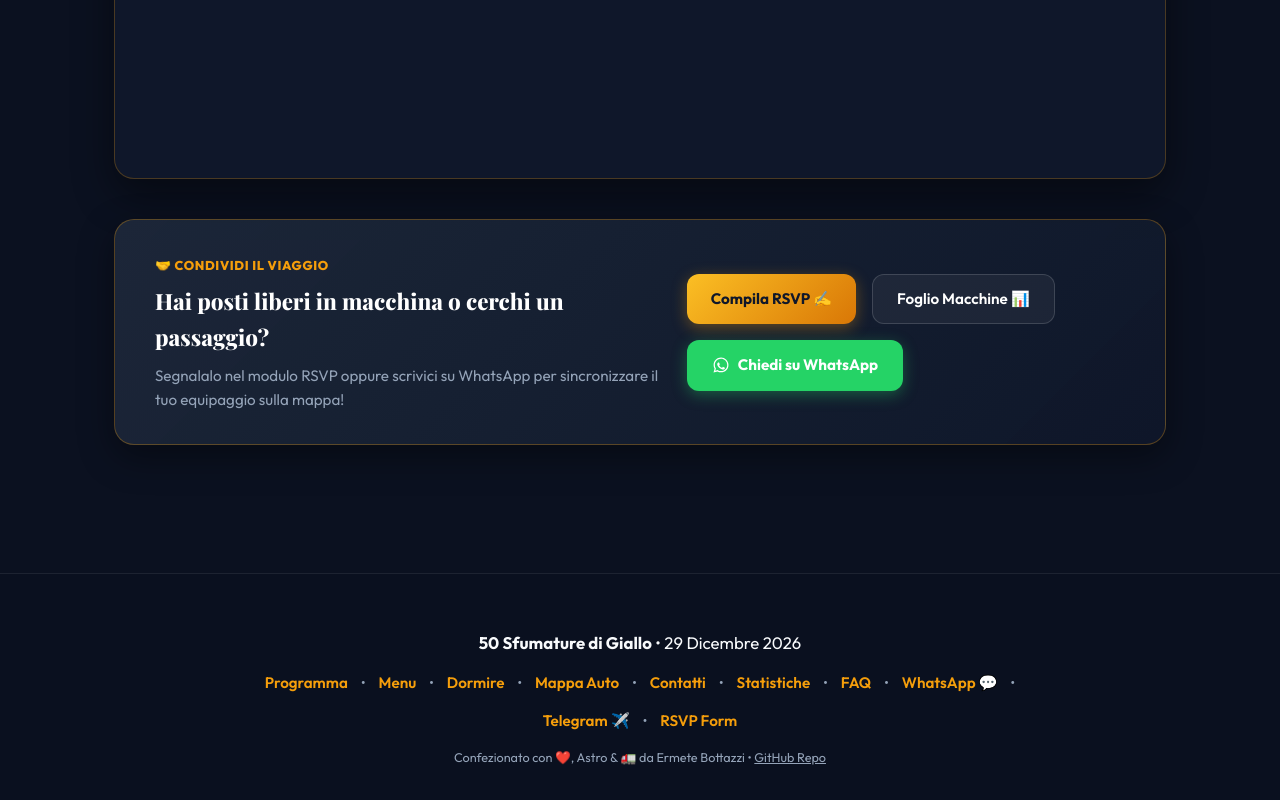
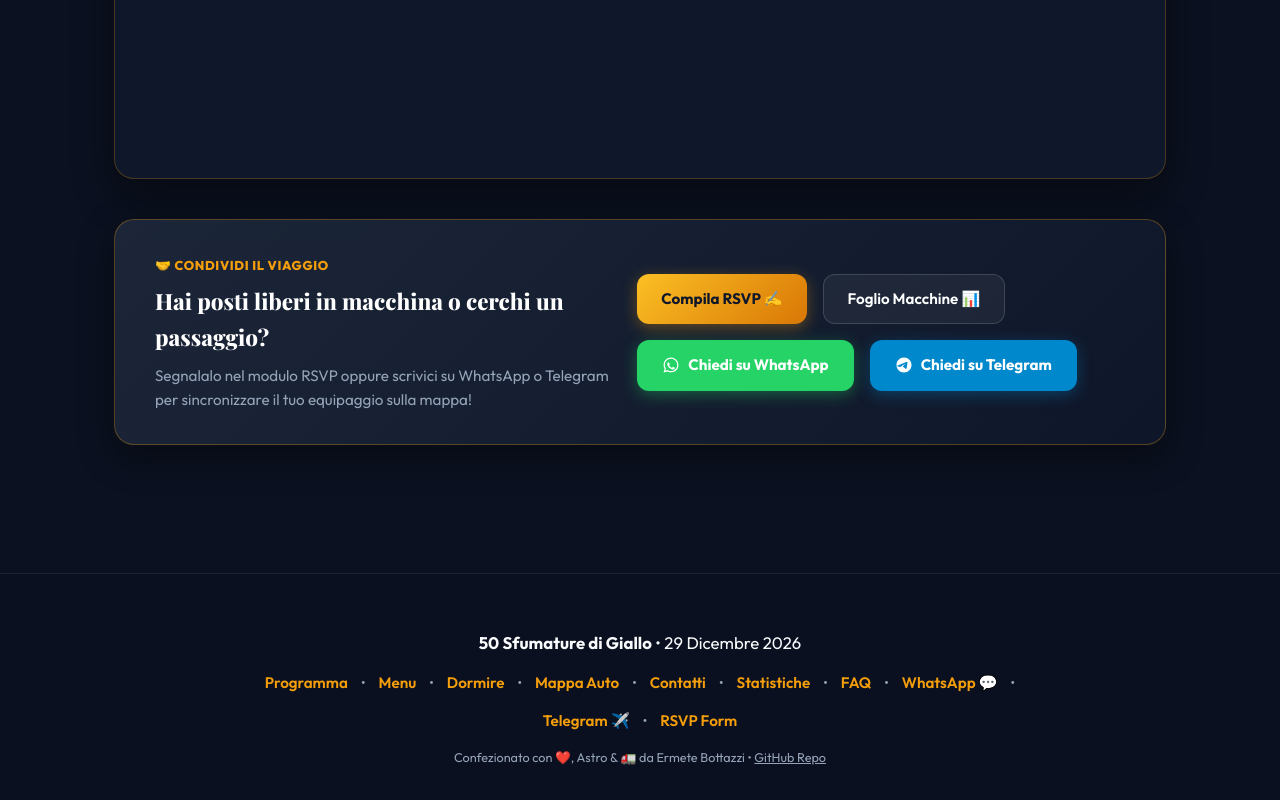
Before and after one commit to palladius/compleanno-palladiano-2026, an Astro site: page /compleanno-palladiano-2026/map in a window 1280 px wide. Shown: the part 848-1648 px from the top of the page. Built offline with nearby package versions, Linux system fonts and the light colour scheme; Astro itself is replaced by a stand-in of ours; a web font is replaced by a local one.

Commit message:
feat: add direct WhatsApp and Telegram buttons for carpooling requests on map page

```diff
--- a/src/pages/map.astro
+++ b/src/pages/map.astro
@@ -5,6 +5,7 @@ import carsData from '../data/cars.json';
 const baseUrl = import.meta.env.BASE_URL.replace(/\/$/, '');
 const publicFormUrl = "https://docs.google.com/forms/d/e/1FAIpQLSe7pxMlIpxkDulRh-8460JMo3VTDrOgrDahOHObCmnFk-o_Eg/viewform";
 const whatsappAnnunciUrl = "https://chat.whatsapp.com/BCQDijWNCa45A6srlXpZjo";
+const telegramUrl = "https://t.me/+kx-bUGjBoFs0ODlk";
 ---
 
 <Layout title="Mappa delle Macchine | Il 50° Compleanno Palladiano" currentPage="map">
@@ -97,8 +98,8 @@ const whatsappAnnunciUrl = "https://chat.whatsapp.com/BCQDijWNCa45A6srlXpZjo";
         <span class="cta-badge">🤝 CONDIVIDI IL VIAGGIO</span>
         <h3 lang-it>Hai posti liberi in macchina o cerchi un passaggio?</h3>
         <h3 lang-en>Have spare seats or looking for a ride?</h3>
-        <p lang-it>Segnalalo nel modulo RSVP oppure scrivici su WhatsApp per sincronizzare il tuo equipaggio sulla mappa!</p>
-        <p lang-en>Let us know in the RSVP form or write to us on WhatsApp to get your crew plotted on this map!</p>
+        <p lang-it>Segnalalo nel modulo RSVP oppure scrivici su WhatsApp o Telegram per sincronizzare il tuo equipaggio sulla mappa!</p>
+        <p lang-en>Let us know in the RSVP form or reach out on WhatsApp / Telegram to get your crew plotted on this map!</p>
       </div>
       <div class="cta-actions">
         <a href={publicFormUrl} target="_blank" rel="noopener noreferrer" class="btn btn-gold">
@@ -115,6 +116,13 @@ const whatsappAnnunciUrl = "https://chat.whatsapp.com/BCQDijWNCa45A6srlXpZjo";
           </svg>
           <span lang-it>Chiedi su WhatsApp</span>
           <span lang-en>Ask on WhatsApp</span>
+        </a>
+        <a href={telegramUrl} target="_blank" rel="noopener noreferrer" class="btn btn-tg" title="Chiedi un passaggio o proponi un'auto su Telegram">
+          <svg class="tg-btn-icon" viewBox="0 0 24 24" width="18" height="18" fill="currentColor">
+            <path d="M12 2C6.48 2 2 6.48 2 12s4.48 10 10 10 10-4.48 10-10S17.52 2 12 2zm4.64 6.8c-.15 1.58-.8 5.42-1.13 7.19-.14.75-.42 1-.68 1.03-.58.05-1.02-.38-1.58-.75-.88-.58-1.38-.94-2.23-1.5-.99-.65-.35-1.01.22-1.59.15-.15 2.71-2.48 2.76-2.69.01-.03.01-.14-.07-.19-.08-.05-.19-.02-.27 0-.12.03-1.99 1.27-5.61 3.72-.53.36-1.01.54-1.44.53-.47-.01-1.38-.27-2.06-.49-.83-.27-1.49-.42-1.43-.88.03-.24.38-.49 1.04-.75 4.09-1.78 6.82-2.95 8.18-3.52 3.89-1.62 4.7-.9 4.7.74z"/>
+          </svg>
+          <span lang-it>Chiedi su Telegram</span>
+          <span lang-en>Ask on Telegram</span>
         </a>
       </div>
     </div>
@@ -567,7 +575,24 @@ const whatsappAnnunciUrl = "https://chat.whatsapp.com/BCQDijWNCa45A6srlXpZjo";
     box-shadow: 0 6px 20px rgba(37, 211, 102, 0.6);
   }
 
-  .wa-btn-icon {
+  .btn-tg {
+    background: #0088cc;
+    color: #ffffff;
+    font-weight: 700;
+    border: 1.5px solid rgba(0, 136, 204, 0.6);
+    box-shadow: 0 4px 15px rgba(0, 136, 204, 0.35);
+  }
+
+  .btn-tg:hover {
+    background: #0077b5;
+    color: #ffffff;
+    border-color: #0088cc;
+    transform: translateY(-2px);
+    box-shadow: 0 6px 20px rgba(0, 136, 204, 0.6);
+  }
+
+  .wa-btn-icon,
+  .tg-btn-icon {
     flex-shrink: 0;
   }
 
```
Also changed, not shown: CHANGELOG.md.
